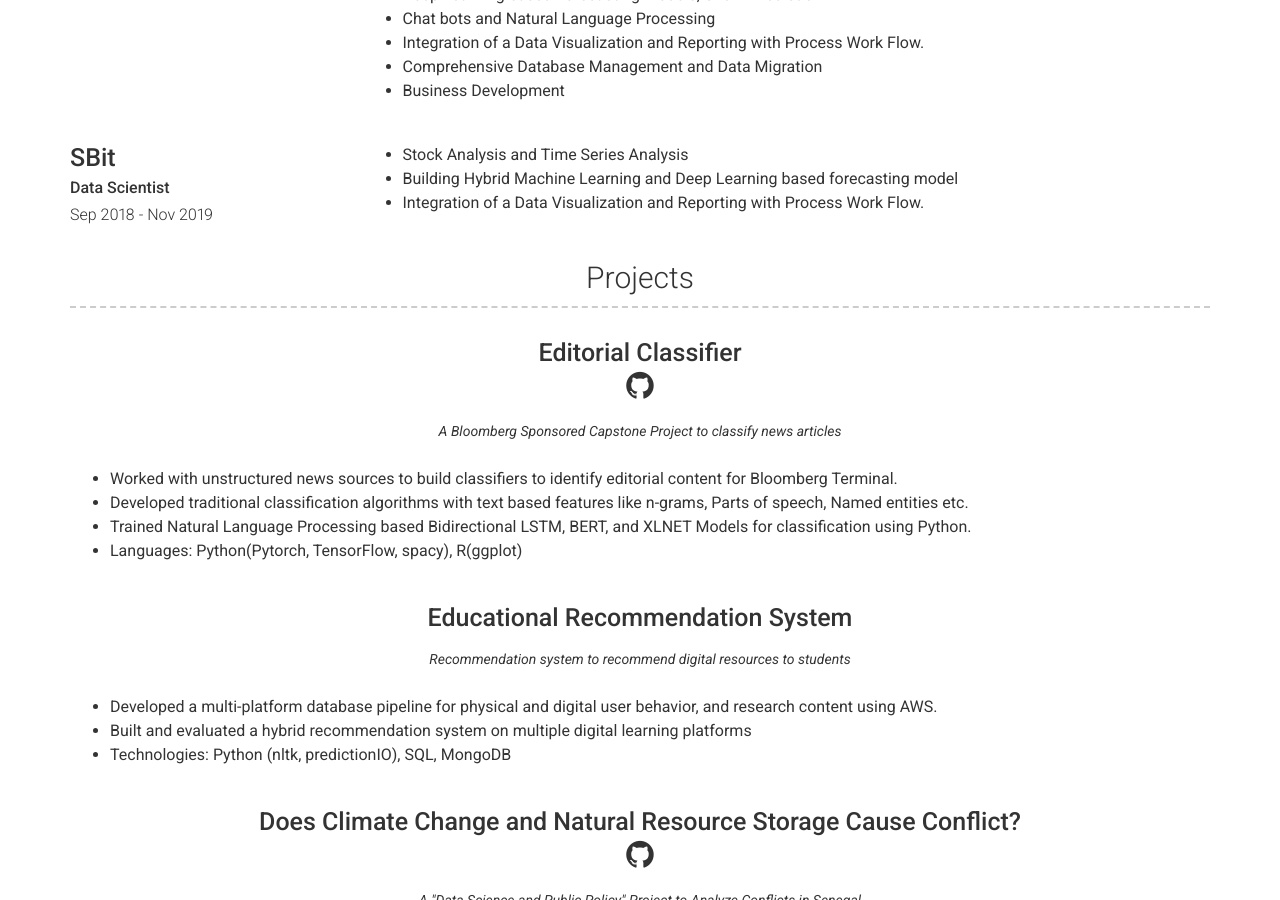
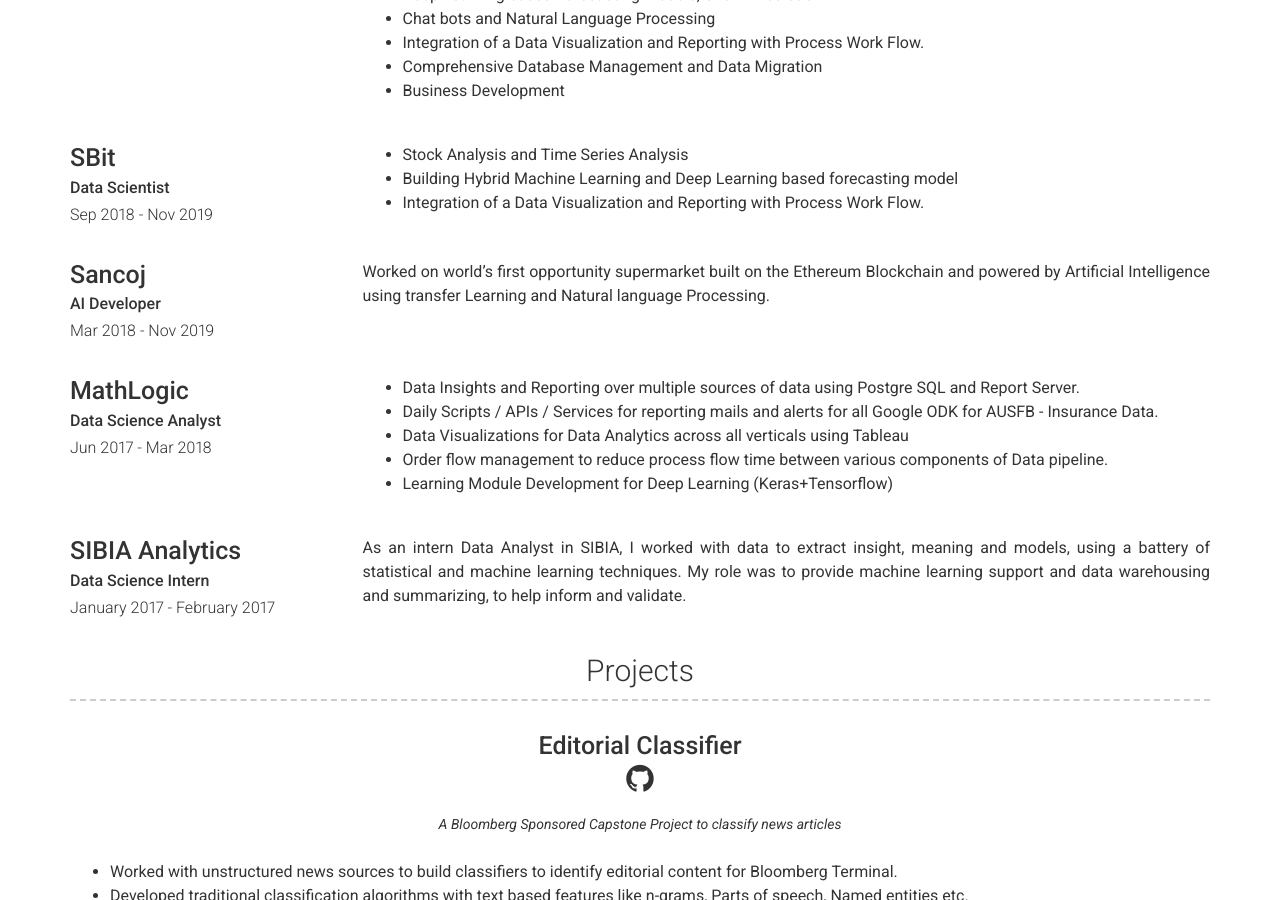
Before and after one commit to ShivamPanchal/shivam.github.io, a Jekyll site: the page built from index.md, in a window 1280 px wide and 900 px high, scrolled down 1783 px. Built offline with Jekyll 4.4.1, drawn with Linux system fonts in a browser that asks for light colours.

Commit message:
Update experience.yml

```diff
--- a/_data/experience.yml
+++ b/_data/experience.yml
@@ -65,3 +65,28 @@
     - Stock Analysis and Time Series Analysis
     - Building Hybrid Machine Learning and Deep Learning based forecasting model
     - Integration of a Data Visualization and Reporting with Process Work Flow.
+- layout: left
+  company: Sancoj
+  jobs:
+    - title: AI Developer
+      dates: Mar 2018 - Nov 2019
+  description: | # this will include new lines to allow paragraphs
+    Worked on world's first opportunity supermarket built on the Ethereum Blockchain and powered by Artificial Intelligence using transfer Learning and Natural language Processing.
+- layout: left
+  company: MathLogic
+  jobs:
+    - title: Data Science Analyst
+      dates: Jun 2017 - Mar 2018
+  description: | # this will include new lines to allow paragraphs
+    - Data Insights and Reporting over multiple sources of data using Postgre SQL and Report Server.
+    - Daily Scripts / APIs / Services for reporting mails and alerts for all Google ODK for AUSFB - Insurance Data.
+    - Data Visualizations for Data Analytics across all verticals using Tableau
+    - Order flow management to reduce process flow time between various components of Data pipeline.
+    - Learning Module Development for Deep Learning (Keras+Tensorflow)
+
+- layout: left
+  company: SIBIA Analytics
+  job_title: Data Science Intern
+  dates: January 2017 - February 2017
+  description: | # this will include new lines to allow paragraphs
+    As an intern Data Analyst in SIBIA, I worked with data to extract insight, meaning and models, using a battery of statistical and machine learning techniques. My role was to provide machine learning support and data warehousing and summarizing, to help inform and validate.
```
